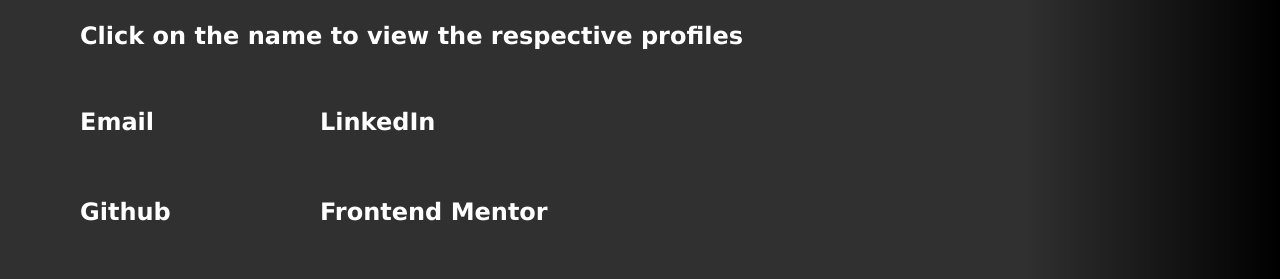
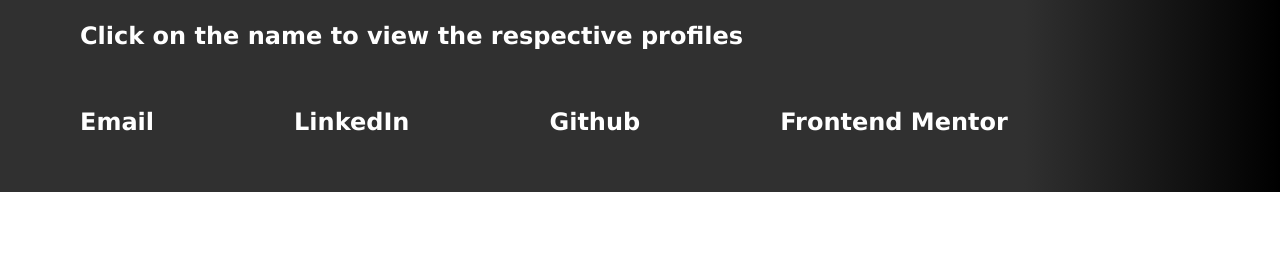
Before and after one commit to MthoNtanzi/portfolio, a Vue app: page / in a window 1280 px wide. Shown: the part 3247-3526 px from the top of the page. After the commit the page ends 3439 px from the top, so only its background shows below. Built offline with nearby package versions, Linux system fonts and the light colour scheme.

Commit message:
Refactor Contact.vue for better layout and responsiveness
Updated the layout and styling of the Contact page to improve responsiveness and visual appeal.

```diff
--- a/src/views/Contact.vue
+++ b/src/views/Contact.vue
@@ -25,8 +25,8 @@
         flex-direction: column;
     }
     .contact-info{
-        display: grid;
-        grid-template-columns: repeat(2, 15rem);
+        display: flex;
+        gap: 140px;
     }
 
     .main img{
```
